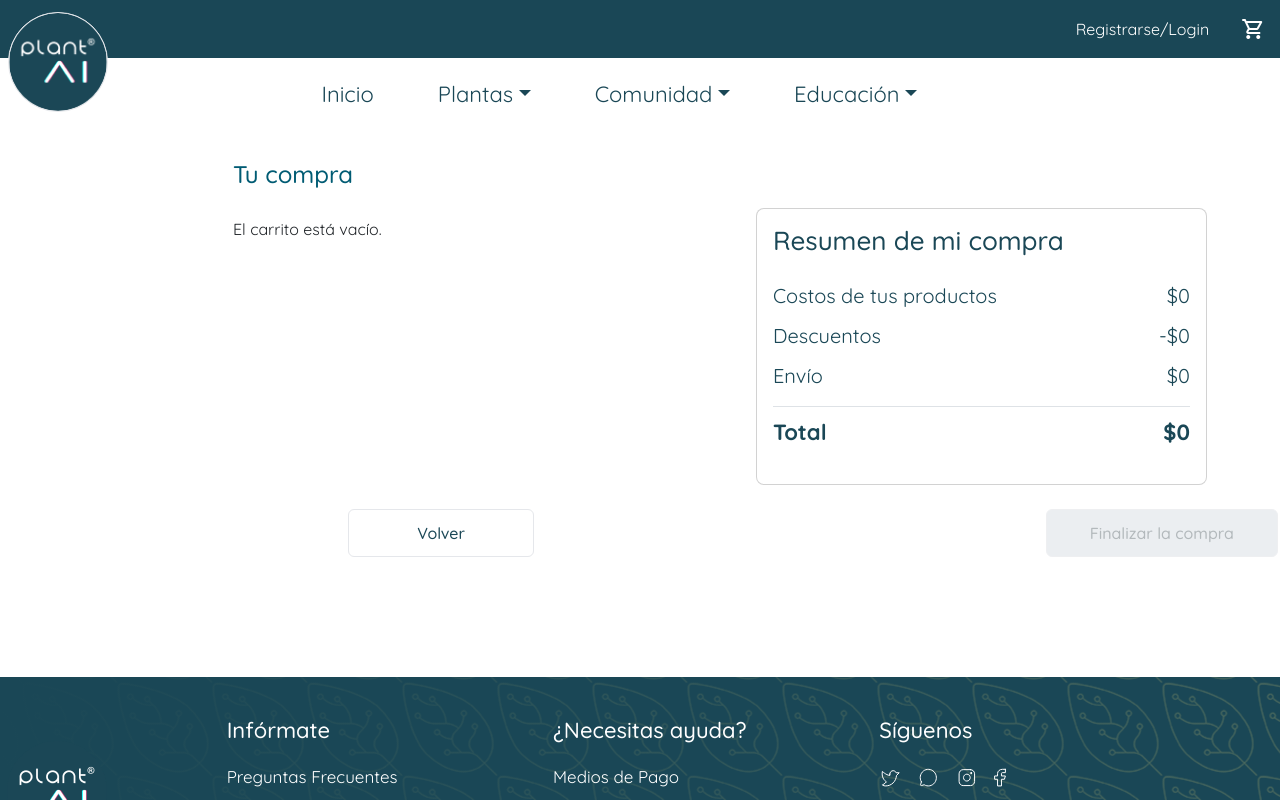
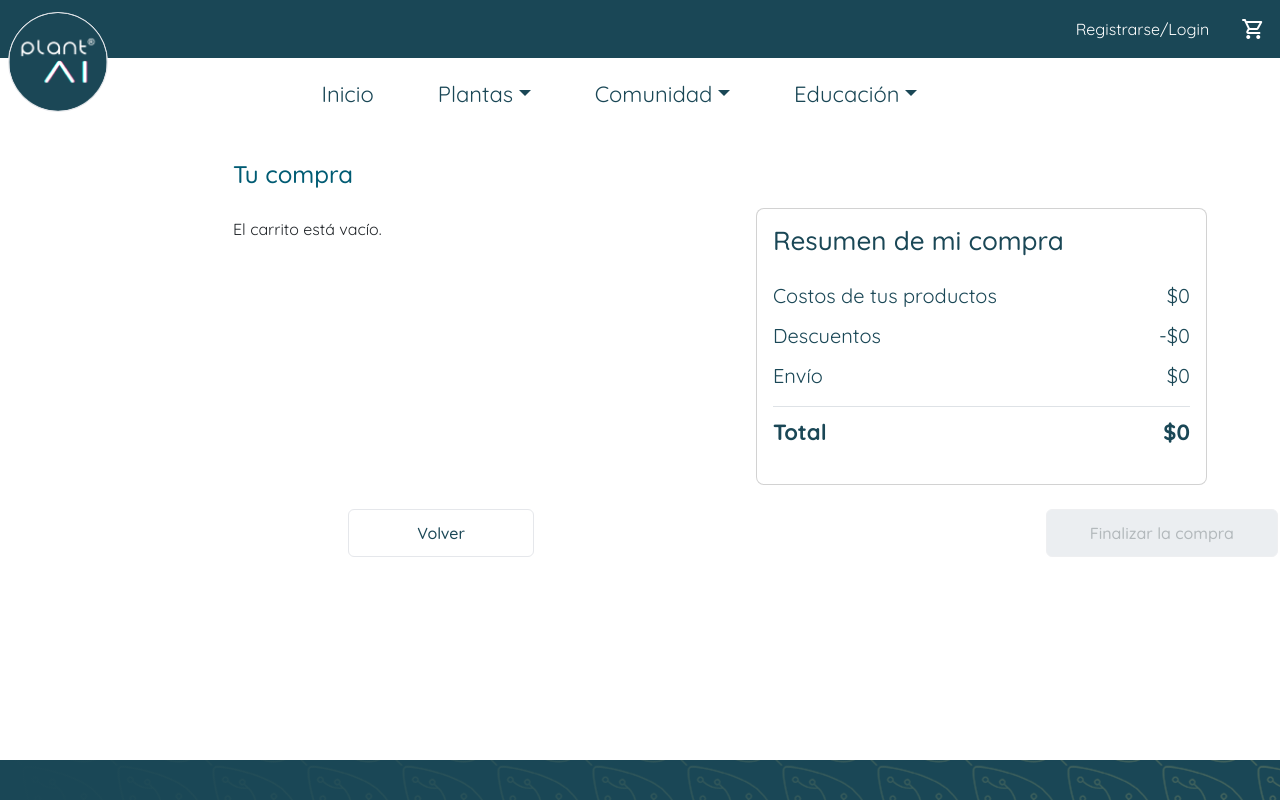
Before and after one commit to bootcamp-uchile-2024/grupo-3-frontend, a React (Vite) app: page /cart in a window 1280 px wide. Shown: the top 800 px of the page. Built offline with nearby package versions, Linux system fonts and the light colour scheme.

Commit message:
ajuste de estilos en CartPage y LoginForm para incluir altura vh-70

```diff
--- a/src/pages/CartPage.tsx
+++ b/src/pages/CartPage.tsx
@@ -80,7 +80,7 @@ const CartPage: React.FC = () => {
   }, 0);
 
   return (
-    <Container className="cart-container">
+    <Container className="cart-container vh-70">
       <Row className="justify-content-center">
         <Col md={5} className="me-5">
           <div className="cart-header">
--- a/src/pages/LoginForm.tsx
+++ b/src/pages/LoginForm.tsx
@@ -198,7 +198,7 @@ const LoginForm: React.FC<LoginFormProps> = ({ onLogin }) => {
   };
 
   return (
-    <Container className="login-container">
+    <Container className="login-container vh-70">
       <Row className="justify-content-center">
         <Col md={4}>
           <Card className="login-card">
--- a/src/styles/index.css
+++ b/src/styles/index.css
@@ -31,6 +31,10 @@ form#search-form {
 
 .container {
   width: 100%;
+}
+
+.vh-70 {
+  height: 70vh!important;
 }
 
 #productos{
```
Also changed, not shown: src/styles/CartPage.css (line endings or trailing spaces).
